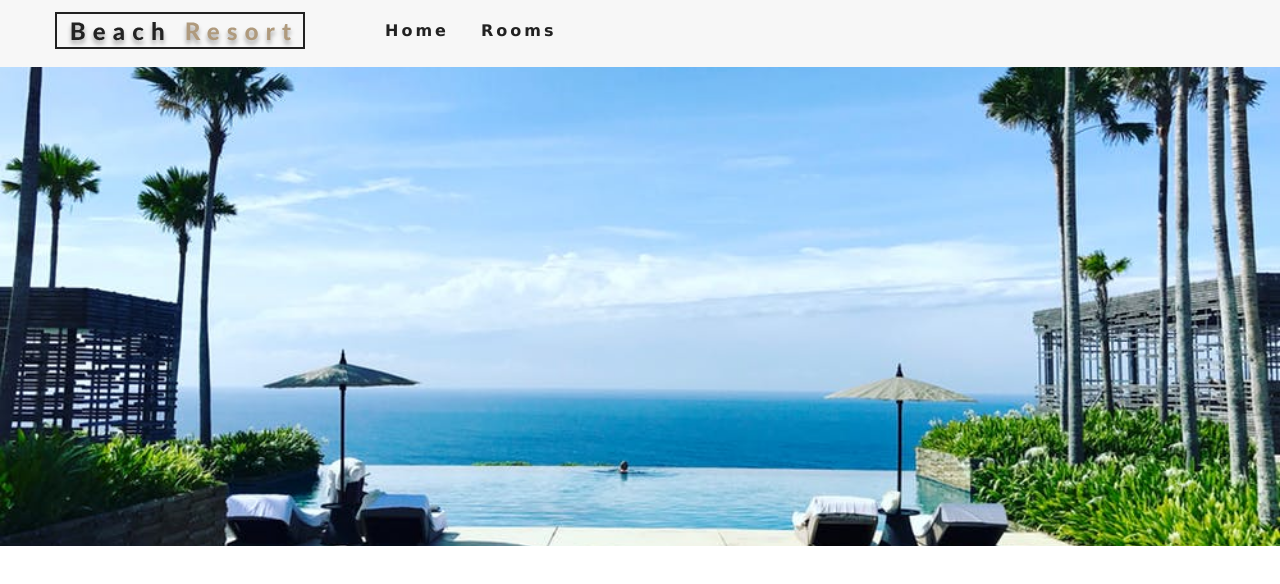
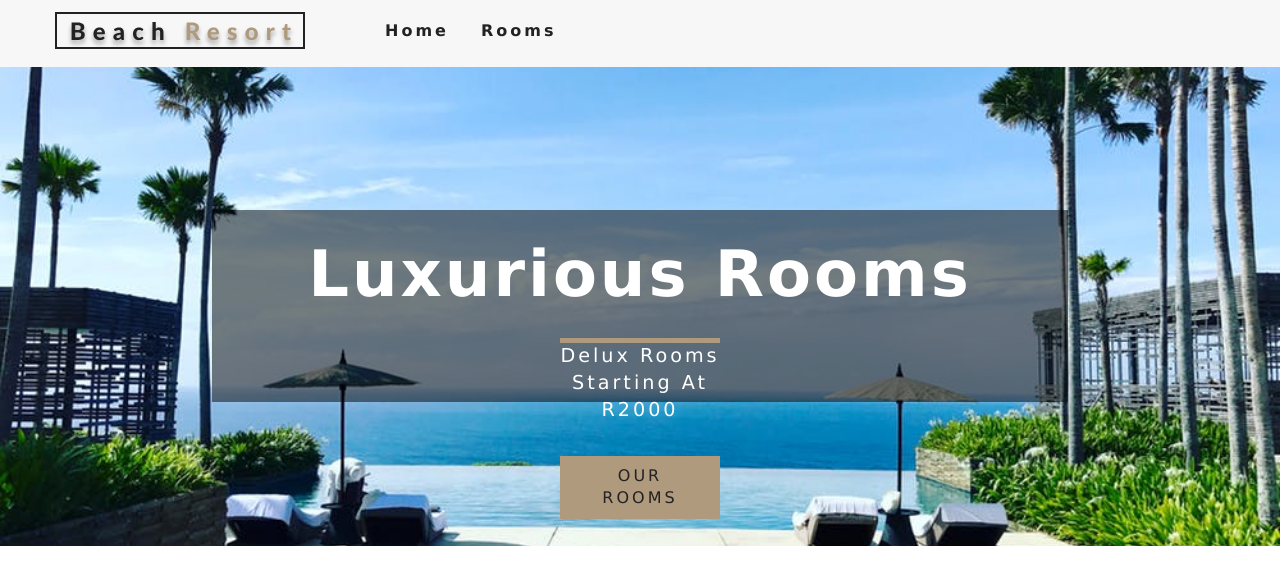
Before and after one commit to tzone85/react-beach-resort, a React (Create React App) app: page / in a window 1280 px wide. Shown: the top 584 px of the page. Built offline with nearby package versions, Linux system fonts and the light colour scheme.

Commit message:
added the banner to the three pages

```diff
--- a/src/App.css
+++ b/src/App.css
@@ -195,6 +195,7 @@ h6 {
 .banner p {
     font-size: 1.2rem;
     margin-bottom: 2rem;
+    padding-top: 5px;
 }
 @media screen and (min-width: 576px) {
     .banner {
--- /dev/null
+++ b/src/components/Banner.js
@@ -0,0 +1,14 @@
+import React from 'react';
+
+export default function Banner({children, title, subtitle}) {
+    return (
+        <div className="banner">
+            <h1>{title}</h1>
+            <div>
+                <p>{subtitle}</p>
+                {children}
+            </div>
+
+        </div>
+    )
+}
--- a/src/pages/Error.js
+++ b/src/pages/Error.js
@@ -1,5 +1,14 @@
-import React from "react"
-import Hero from "../components/Hero"
+import React from "react";
+import Hero from "../components/Hero";
+import Banner from '../components/Banner';
+import {Link} from 'react-router-dom';
+
 export default function Error() {
-    return <Hero />;
+    return <Hero>
+        <Banner title='404' subtitle={'page not found'}>
+            <Link to={'/'} className='btn-primary'>
+                return home
+            </Link>
+        </Banner>
+    </Hero>
 }
--- a/src/pages/Home.js
+++ b/src/pages/Home.js
@@ -1,8 +1,16 @@
 import React from 'react'
 import Hero from '../components/Hero';
+import Banner from '../components/Banner';
+import {Link} from "react-router-dom";
 
 const Home = () => {
-    return <Hero />;
+    return <Hero>
+        <Banner title="Luxurious rooms" subtitle="delux rooms starting at R2000">
+            <Link to='/rooms' className="btn-primary">
+                our rooms
+            </Link>
+        </Banner>
+    </Hero>;
 
 };
 
--- a/src/pages/Rooms.js
+++ b/src/pages/Rooms.js
@@ -1,8 +1,16 @@
 import React from 'react';
 import Hero from '../components/Hero';
+import Banner from '../components/Banner';
+import {Link} from "react-router-dom";
 
 const Rooms = () => {
-    return <Hero hero="roomsHero" />;
+    return <Hero hero="roomsHero">
+        <Banner title={"our rooms"}>
+            <Link to={'/'} className={'btn-primary'}>
+                return home
+            </Link>
+        </Banner>
+    </Hero>;
 };
 
 export default Rooms;
```
